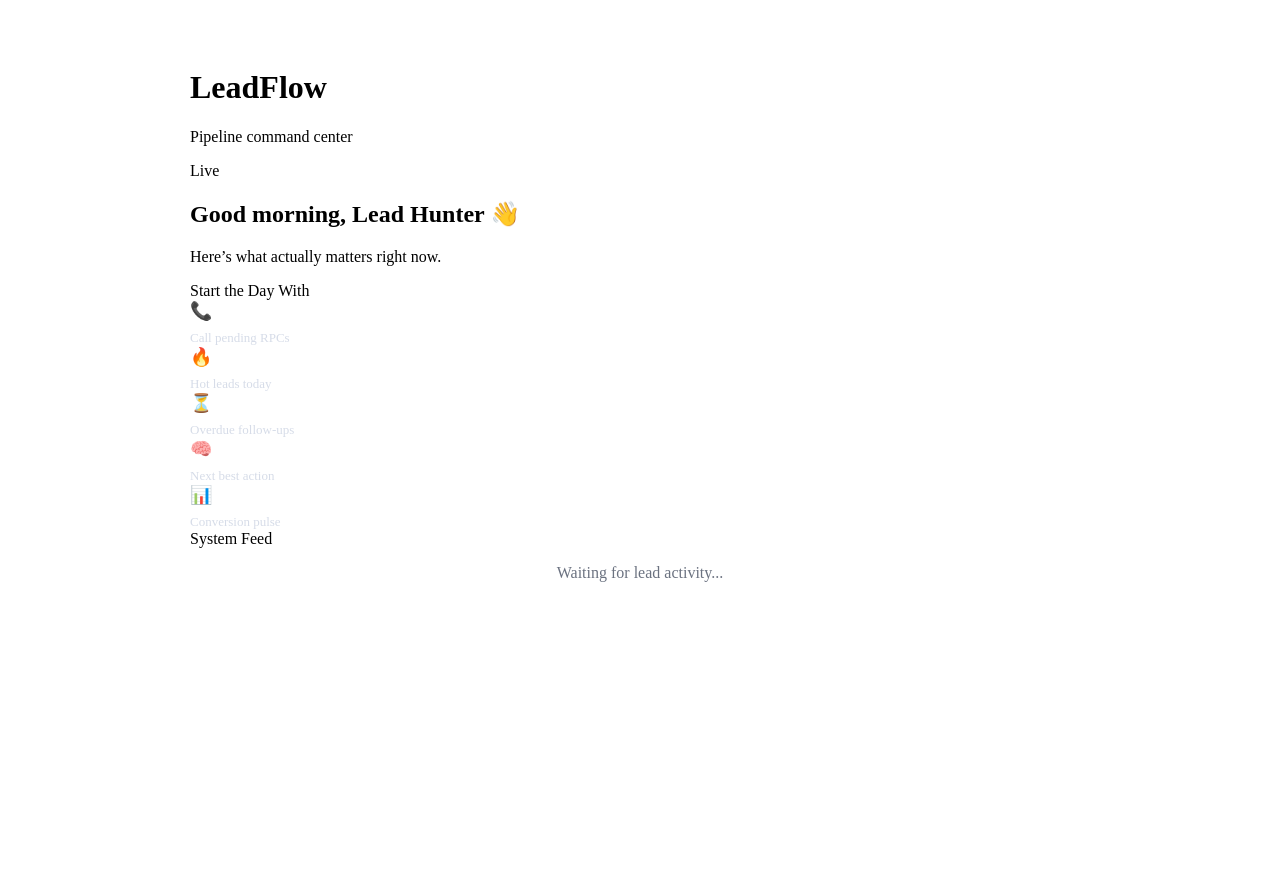
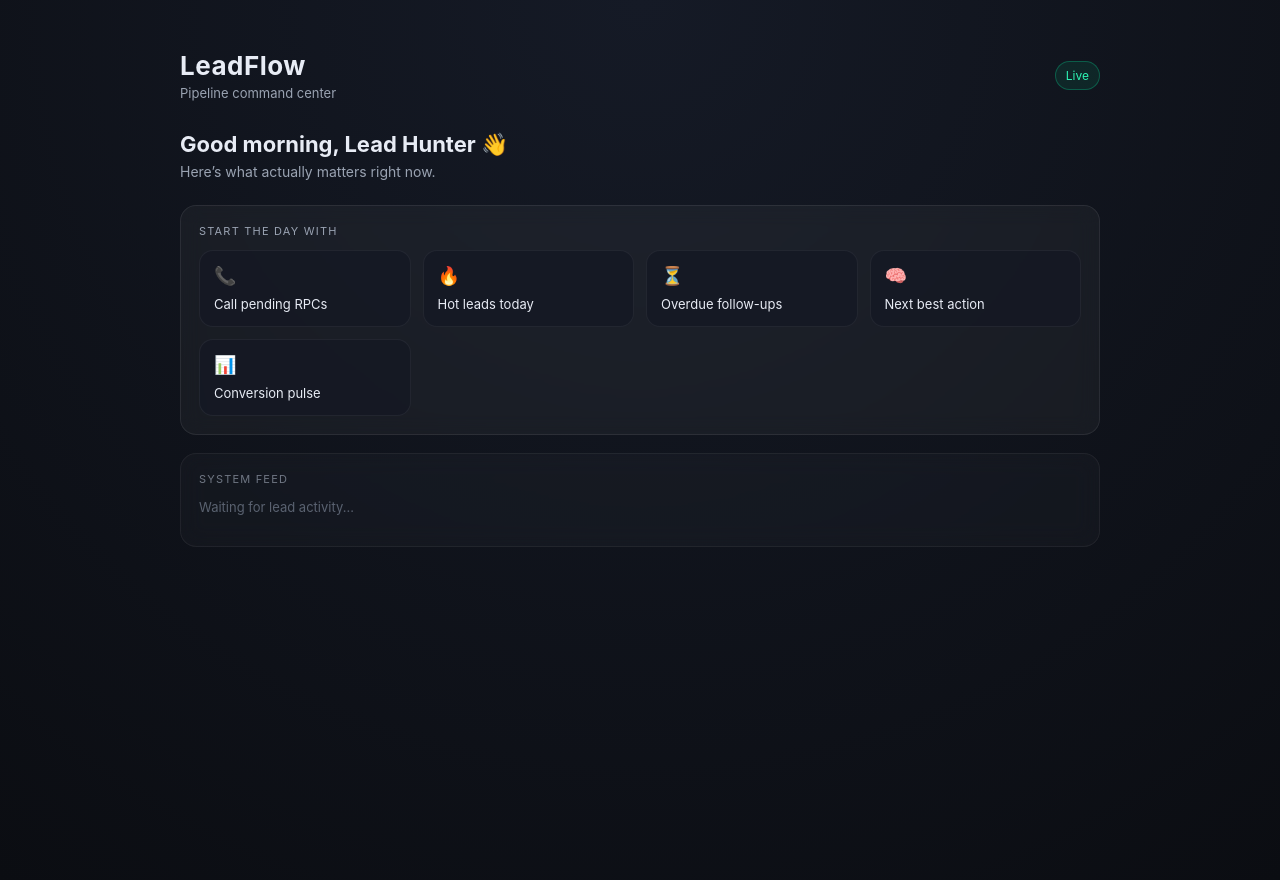
Before and after one commit to stirr3dz3phyr-ship-it/LeadFlow-WarMachine, a React (Vite) app: page / in a window 1280 px wide. Built offline with nearby package versions, Linux system fonts and the light colour scheme.

Commit message:
Update styles.css

```diff
--- a/src/styles.css
+++ b/src/styles.css
@@ -2,82 +2,118 @@ import { createGlobalStyle } from "styled-components";
 
 export default createGlobalStyle`
 
+  * {
+    box-sizing: border-box;
+  }
+
   body {
     margin: 0;
     font-family: Inter, system-ui, sans-serif;
-    background: #0F1115;
-    color: #E6EAF2;
+    background: radial-gradient(circle at top, #151a26, #0b0d12);
+    color: #e8ecf5;
   }
 
   .app {
     min-height: 100vh;
     display: flex;
     justify-content: center;
-    padding: 40px 20px;
+    padding: 40px 16px;
   }
 
   .container {
     width: 100%;
-    max-width: 900px;
+    max-width: 920px;
   }
 
-  .header h1 {
+  /* TOP BAR */
+  .topbar {
+    display: flex;
+    justify-content: space-between;
+    align-items: center;
+    padding: 10px 0 20px;
+  }
+
+  .topbar h1 {
     margin: 0;
-    font-size: 28px;
+    font-size: 26px;
     letter-spacing: 0.5px;
   }
 
-  .subtext {
-    margin-top: 6px;
-    color: #8B93A7;
+  .topbar p {
+    margin: 4px 0 0;
+    font-size: 13px;
+    color: #9aa3b2;
+  }
+
+  .chip {
+    padding: 6px 10px;
+    border-radius: 999px;
+    font-size: 12px;
+    background: rgba(0,255,170,0.08);
+    border: 1px solid rgba(0,255,170,0.25);
+    color: #2df5b5;
+  }
+
+  /* HERO */
+  .hero {
+    margin: 10px 0 25px;
+  }
+
+  .hero h2 {
+    margin: 0;
+    font-size: 22px;
+  }
+
+  .hero p {
+    margin: 6px 0 0;
+    color: #9aa3b2;
     font-size: 14px;
   }
 
-  .card {
-    background: #151922;
-    border: 1px solid #2A3242;
-    border-radius: 14px;
-    padding: 20px;
-    margin-top: 20px;
-    transition: 0.2s ease;
+  /* PANEL */
+  .panel {
+    background: rgba(255,255,255,0.04);
+    border: 1px solid rgba(255,255,255,0.08);
+    border-radius: 16px;
+    padding: 18px;
+    margin-bottom: 18px;
+    backdrop-filter: blur(10px);
   }
 
-  .card:hover {
-    transform: translateY(-2px);
+  .panel.soft {
+    opacity: 0.7;
   }
 
-  .card-title {
-    font-size: 13px;
-    color: #8B93A7;
+  .panel-title {
+    font-size: 11px;
+    letter-spacing: 1.2px;
     text-transform: uppercase;
-    letter-spacing: 1px;
+    color: #9aa3b2;
+    margin-bottom: 12px;
   }
 
-  .greeting {
-    margin-top: 10px;
-    font-size: 18px;
-    font-weight: 500;
-  }
-
-  .action-grid {
-    margin-top: 16px;
+  /* GRID */
+  .grid {
     display: grid;
-    grid-template-columns: repeat(auto-fit, minmax(160px, 1fr));
+    grid-template-columns: repeat(auto-fit, minmax(180px, 1fr));
     gap: 12px;
   }
 
-  .action-card {
-    background: #1B2130;
-    border: 1px solid #2A3242;
-    border-radius: 12px;
+  /* TILE */
+  .tile {
+    position: relative;
     padding: 14px;
+    border-radius: 14px;
+    background: rgba(20, 24, 35, 0.8);
+    border: 1px solid rgba(255,255,255,0.06);
     cursor: pointer;
     transition: 0.2s ease;
+    overflow: hidden;
   }
 
-  .action-card:hover {
-    transform: translateY(-3px);
-    border-color: #3A4660;
+  .tile:hover {
+    transform: translateY(-4px);
+    border-color: rgba(255,255,255,0.15);
   }
 
   .icon {
@@ -85,13 +121,44 @@ export default createGlobalStyle`
   }
 
   .label {
-    margin-top: 8px;
+    margin-top: 10px;
     font-size: 13px;
-    color: #D6DCE8;
+    color: #e8ecf5;
+  }
+
+  .glow {
+    position: absolute;
+    inset: 0;
+    opacity: 0;
+    transition: 0.25s ease;
+  }
+
+  .tile:hover .glow {
+    opacity: 1;
+  }
+
+  .tile.hot:hover .glow {
+    background: radial-gradient(circle at top left, rgba(255,60,60,0.25), transparent 60%);
+  }
+
+  .tile.danger:hover .glow {
+    background: radial-gradient(circle at top left, rgba(255,120,120,0.25), transparent 60%);
+  }
+
+  .tile.warning:hover .glow {
+    background: radial-gradient(circle at top left, rgba(255,200,80,0.18), transparent 60%);
+  }
+
+  .tile.info:hover .glow {
+    background: radial-gradient(circle at top left, rgba(80,180,255,0.18), transparent 60%);
+  }
+
+  .tile.neutral:hover .glow {
+    background: radial-gradient(circle at top left, rgba(180,180,180,0.12), transparent 60%);
   }
 
   .muted {
-    color: #6B7280;
-    text-align: center;
+    color: #7b8596;
+    font-size: 13px;
   }
 `;
```
